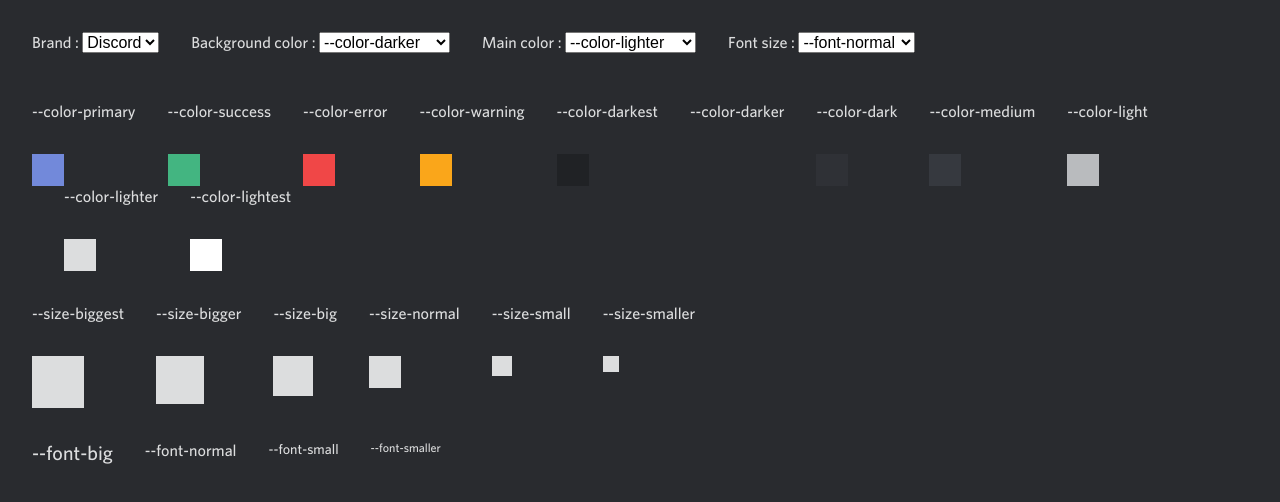
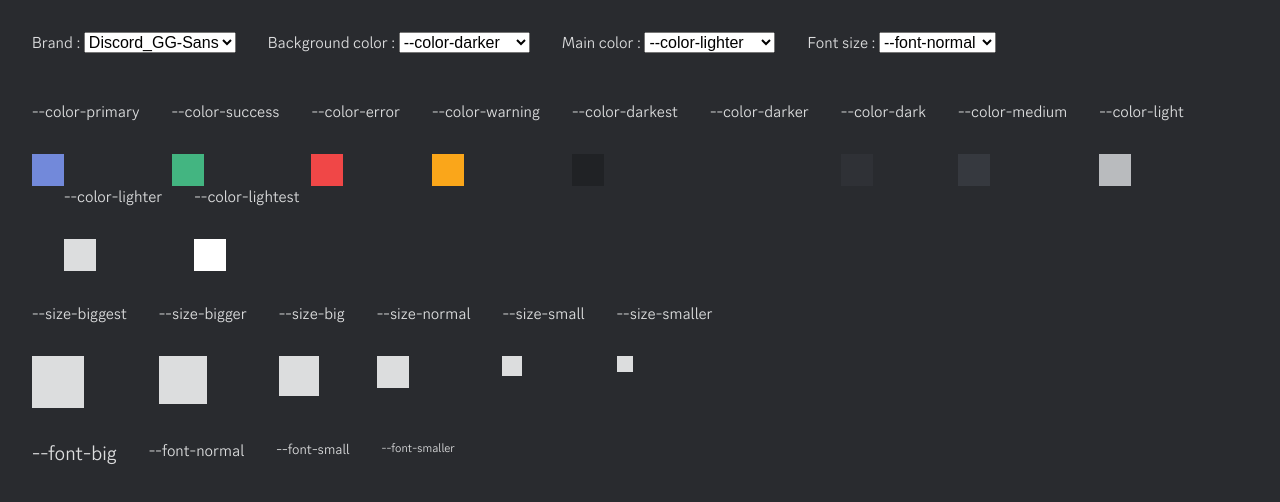
Before and after one commit to KaKi87-2/brands.css, a plain HTML site: page index.html in a window 1280 px wide. Drawn offline with Linux system fonts and the light colour scheme.

Commit message:
:bento: Add 'gg sans' font

```diff
--- a/Discord/Discord.css
+++ b/Discord/Discord.css
@@ -23,37 +23,3 @@
     --font-small:    14px;
     --font-smaller:  12px;
 }
-
-@font-face {
-    font-family: 'Whitney';
-    font-weight: 500;
-    src: url('3bdef1251a424500c1b3a78dea9b7e57.woff') format('woff');
-}
-
-@font-face {
-    font-family: 'Whitney';
-    font-weight: 200;
-    src: url('6c6374bad0b0b6d204d8d6dc4a18d820.woff') format('woff');
-}
-
-@font-face {
-    font-family: 'Whitney';
-    font-weight: 700;
-    src: url('8e12fb4f14d9c4592eb8ec9f22337b04.woff') format('woff');
-}
-
-@font-face {
-    font-family: 'Whitney';
-    font-weight: 600;
-    src: url('be0060dafb7a0e31d2a1ca17c0708636.woff') format('woff');
-}
-
-@font-face {
-    font-family: 'Whitney';
-    font-weight: 300;
-    src: url('e8acd7d9bf6207f99350ca9f9e23b168.woff') format('woff');
-}
-
-body {
-    font-family: 'Whitney', sans-serif;
-}
--- /dev/null
+++ b/Discord/Discord_GG-Sans.css
@@ -0,0 +1,75 @@
+@import './Discord.css';
+
+@font-face {
+    font-family: 'gg sans';
+    font-style: normal;
+    font-weight: 400;
+    src: url('ac3f027697c11abd84295888e843f3d2.woff2') format('woff2')
+}
+
+@font-face {
+    font-family: 'gg sans';
+    font-style: italic;
+    font-weight: 400;
+    src: url('2921d3a4b627bae209e175fa645471ce.woff2') format('woff2')
+}
+
+@font-face {
+    font-family: 'gg sans';
+    font-style: normal;
+    font-weight: 500;
+    src: url('bf3d19297ef12291559b3edae977480c.woff2') format('woff2')
+}
+
+@font-face {
+    font-family: 'gg sans';
+    font-style: italic;
+    font-weight: 500;
+    src: url('179d89004e6f9e97d7756d2e135a484e.woff2') format('woff2')
+}
+
+@font-face {
+    font-family: 'gg sans';
+    font-style: normal;
+    font-weight: 600;
+    src: url('40937fded4330095ba2e541318c33f95.woff2') format('woff2')
+}
+
+@font-face {
+    font-family: 'gg sans';
+    font-style: italic;
+    font-weight: 600;
+    src: url('f979c4e23d531c45acd8c11661281bc0.woff2') format('woff2')
+}
+
+@font-face {
+    font-family: 'gg sans';
+    font-style: normal;
+    font-weight: 700;
+    src: url('33ca047f7152c1abc7d3cb1c4bc64aab.woff2') format('woff2')
+}
+
+@font-face {
+    font-family: 'gg sans';
+    font-style: italic;
+    font-weight: 700;
+    src: url('01e8a31affeeb55e7642619c46c977ad.woff2') format('woff2')
+}
+
+@font-face {
+    font-family: 'gg sans';
+    font-style: normal;
+    font-weight: 800;
+    src: url('415da23c396a8fcb10346513a2b092d8.woff2') format('woff2')
+}
+
+@font-face {
+    font-family: 'gg sans';
+    font-style: italic;
+    font-weight: 800;
+    src: url('d3e28de6f266b18b1d05a55a54f17a7e.woff2') format('woff2')
+}
+
+body {
+    font-family: 'gg sans', sans-serif;
+}
--- /dev/null
+++ b/Discord/Discord_Whitney.css
@@ -0,0 +1,42 @@
+@import './Discord.css';
+
+@font-face {
+    font-family: 'Whitney';
+    font-weight: 500;
+    src: url('3bdef1251a424500c1b3a78dea9b7e57.woff') format('woff');
+}
+
+@font-face {
+    font-family: 'Whitney';
+    font-weight: 200;
+    src: url('6c6374bad0b0b6d204d8d6dc4a18d820.woff') format('woff');
+}
+
+@font-face {
+    font-family: 'Whitney';
+    font-weight: 700;
+    src: url('8e12fb4f14d9c4592eb8ec9f22337b04.woff') format('woff');
+}
+
+@font-face {
+    font-family: 'Whitney';
+    font-weight: 600;
+    src: url('be0060dafb7a0e31d2a1ca17c0708636.woff') format('woff');
+}
+
+@font-face {
+    font-family: 'Whitney';
+    font-weight: 300;
+    src: url('e8acd7d9bf6207f99350ca9f9e23b168.woff') format('woff');
+}
+
+@font-face {
+    font-family: 'gg sans';
+    font-style: normal;
+    font-weight: 400;
+    src: url('ac3f027697c11abd84295888e843f3d2.woff2') format('woff2')
+}
+
+body {
+    font-family: 'Whitney', sans-serif;
+}
--- a/index.html
+++ b/index.html
@@ -79,7 +79,8 @@
         <script>
             const
                 brands = [
-                    'Discord',
+                    'Discord_GG-Sans',
+                    'Discord_Whitney',
                     'Spotify'
                 ],
                 colorVars = [
@@ -174,7 +175,7 @@
                             .join('');
                     });
                     stylesheet.setAttribute('rel', 'stylesheet');
-                    stylesheet.setAttribute('href', `./${brand}/${brand}.css`);
+                    stylesheet.setAttribute('href', `./${brand.split('_')[0]}/${brand}.css`);
                     document.head.appendChild(stylesheet);
                 };
                 appBrandSelector.addEventListener('change', updateBrand);
```
Also changed, not shown: Discord/01e8a31affeeb55e7642619c46c977ad.woff2 (added), Discord/179d89004e6f9e97d7756d2e135a484e.woff2 (added), Discord/2921d3a4b627bae209e175fa645471ce.woff2 (added), Discord/33ca047f7152c1abc7d3cb1c4bc64aab.woff2 (added), Discord/40937fded4330095ba2e541318c33f95.woff2 (added), Discord/415da23c396a8fcb10346513a2b092d8.woff2 (added), Discord/ac3f027697c11abd84295888e843f3d2.woff2 (added), Discord/bf3d19297ef12291559b3edae977480c.woff2 (added), Discord/d3e28de6f266b18b1d05a55a54f17a7e.woff2 (added), Discord/f979c4e23d531c45acd8c11661281bc0.woff2 (added), README.md.
